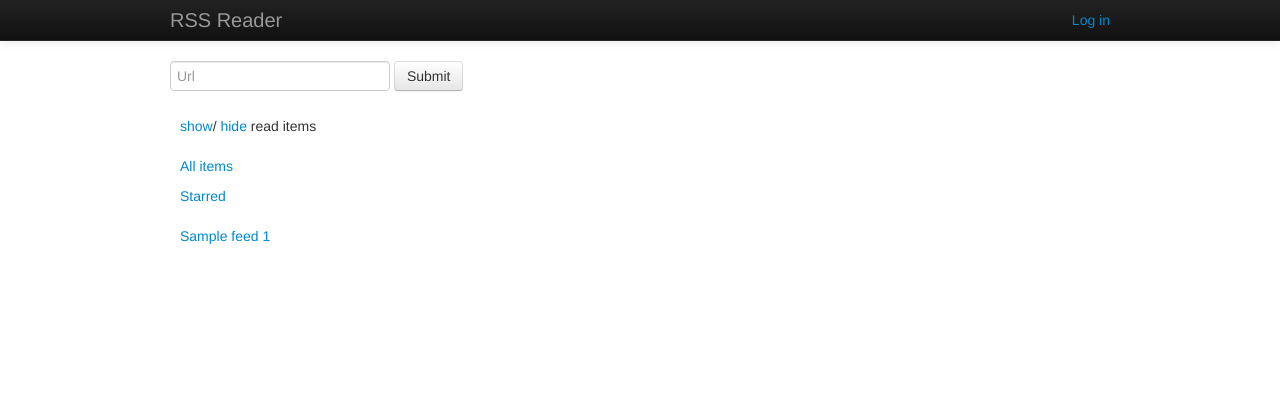
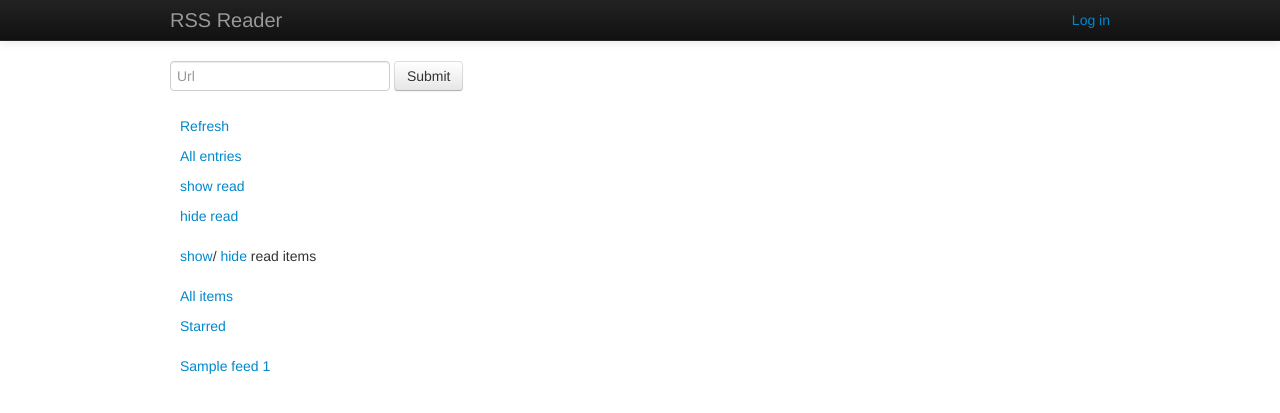
Before and after one commit to volkhin/rssreader, a Flask app: template rssreader/templates/index.html in a window 1280 px wide. Shown: the top 413 px of the page. Run offline with Flask 2, Linux system fonts and the light colour scheme; the template is opened without the code that fills it: most values are stand-ins (such as "Sample title", 1, 10 or a date in 2020); form fields are guessed from the names that the template uses; data that the repository does not hold is empty; parts of the project's set-up code (start-up, migrations or seed data) failed here and were passed over; some libraries are stand-ins or nearby versions.

Commit message:
simple navigation: show/hide read items added reset handler - faster way to update view with a whole collection

```diff
--- a/rssreader/feed/views.py
+++ b/rssreader/feed/views.py
@@ -27,7 +27,9 @@ def list_entries(**kws):
         query = FeedEntry.query.join(Feed).filter(Feed.user_id==current_user.get_id())
         if 'feed_id' in data:
             query = query.filter(Feed.id==data['feed_id'])
-        if not current_user.show_read:
+        # if not current_user.show_read:
+        show_read = json.loads(data.get('show_read', 'false'))
+        if not show_read:
             query = query.filter(FeedEntry.read==False)
         if data.get('starred', False):
             query = query.filter(FeedEntry.starred==True)
--- a/rssreader/static/css/main.css
+++ b/rssreader/static/css/main.css
@@ -24,3 +24,7 @@
 .clickable {
     cursor: pointer;
 }
+
+.entry > .entry-title.unread {
+    font-weight: bold;
+}
--- a/rssreader/static/js/app.js
+++ b/rssreader/static/js/app.js
@@ -70,12 +70,13 @@ $(function() {
         el: $('#entries'),
 
         initialize: function(options) {
-            _.bindAll(this, "render");
-            /* this.listenTo(this.collection, 'all', function(e) {
+            _.bindAll(this, 'render', 'addOne', 'reset');
+            this.listenTo(this.collection, 'all', function(e) {
                 console.log('entries', e);
-            }); */
+            });
             this.listenTo(this.collection, 'add', this.addOne);
             this.listenTo(this.collection, 'sync', this.render);
+            this.listenTo(this.collection, 'reset', this.reset);
             this.$el.prepend($('<div id="info"></div>'));
             this.info = this.$('#info');
         },
@@ -88,6 +89,51 @@ $(function() {
         addOne: function(m, c, opt) {
             var entryView = new EntryView({model: m});
             this.$el.append(entryView.render().el);
+        },
+
+        reset: function() {
+            // TODO: it's slow, add all elements at once
+            this.$el.html('');
+            this.collection.forEach(this.addOne);
+        }
+
+    });
+
+
+    var NavigationView = Backbone.View.extend({
+
+        el: $('#navigation'),
+
+        events: {
+            'click .refresh': 'refresh',
+            'click .show_read': 'show_read',
+            'click .hide_read': 'hide_read'
+        },
+
+        initialize: function() {
+            _.bindAll(this, 'render');
+            this.render();
+        },
+
+        render: function() {
+            var obj = $('<ul></ul>');
+            obj.append('<li><a class="refresh" href="#">Refresh</a></li>');
+            obj.append('<li><a class="all" href="#">All entries</a></li>');
+            obj.append('<li><a class="show_read" href="#">show read</a></li>');
+            obj.append('<li><a class="hide_read" href="#">hide read</a></li>');
+            this.$el.html(obj.html());
+        },
+
+        refresh: function() {
+            this.collection.fetch({reset: true});
+        },
+
+        show_read: function() {
+            this.collection.fetch({reset:true, data: {show_read: true}});
+        },
+
+        hide_read: function() {
+            this.collection.fetch({reset:true, data: {show_read: false}});
         }
 
     });
@@ -102,8 +148,9 @@ $(function() {
 
         index: function() {
             var collection = new EntriesList();
-            collection.fetch();
-            var App = new EntriesView({collection: collection});
+            collection.fetch({reset: true});
+            var App = new EntriesView({ collection: collection });
+            var Navigation = new NavigationView({ collection: collection });
         },
 
         about: function() {
--- a/rssreader/templates/index.html
+++ b/rssreader/templates/index.html
@@ -2,7 +2,7 @@
 {% block body %}
 <script type="text/tempalte" id="entry-view-template">
     <div class="entry">
-        <span class="clickable entry-title"><%= title %></span>
+        <span class="clickable entry-title <%= read ? 'read' : 'unread' %>"><%= title %></span>
         <span class="entry-starred"><%= starred ? '[starred]' : '[not starred]' %></span>
         <span class="entry-read"><%= read ? '[read]' : '[not read]' %></span>
         <div class="well entry-content hidden">
@@ -25,6 +25,9 @@
 
     <div class="row">
         <div class="span3">
+            <div id="navigation" class="sidebar">
+            </div>
+
             <ul class="sidebar">
                 <li>
                 <a onclick="$.post('{{ url_for('user.settings_show_read') }}')">show</a>/
```
